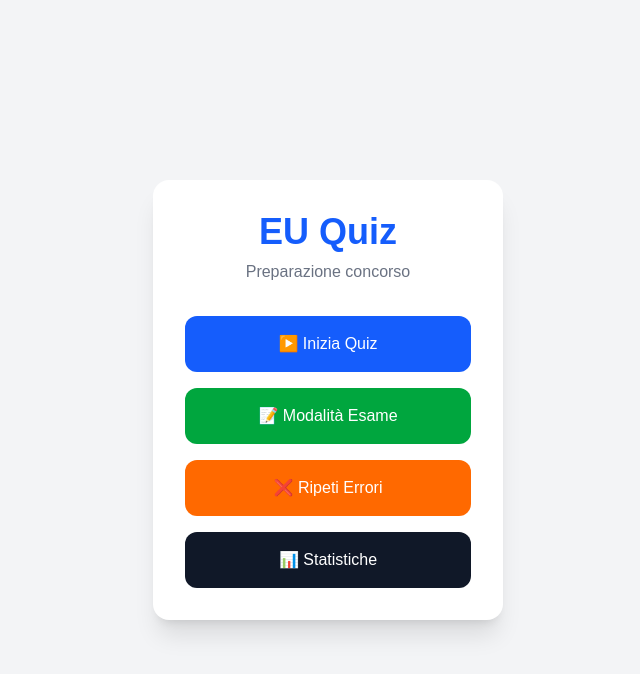
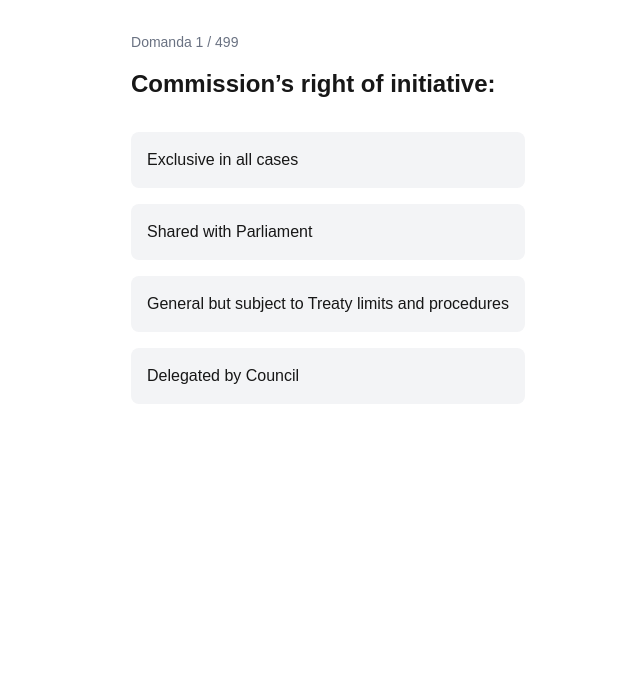
Before and after one commit to gianmarcopalermo1992/eu-quiz, a Next.js app: page /quiz in a window 1280 px wide. Shown: the top 674 px of the page, without its empty margins (312-952 px from the left). Built offline with nearby package versions, Linux system fonts and the light colour scheme.

Commit message:
Fix pagina quiz

```diff
--- a/app/quiz/page.tsx
+++ b/app/quiz/page.tsx
@@ -1,37 +1,83 @@
-import Link from "next/link";
+"use client";
 
-export default function Home() {
+import { useState } from "react";
+import questions from "../data/questions.json";
+
+export default function QuizPage() {
+  const [current, setCurrent] = useState(0);
+  const [selected, setSelected] = useState<number | null>(null);
+  const [score, setScore] = useState(0);
+
+  const q = questions[current];
+
+  function answer(index: number) {
+    if (selected !== null) return;
+
+    setSelected(index);
+
+    if (index === q.correctAnswer) {
+      setScore(score + 1);
+    }
+  }
+
+  function next() {
+    if (current < questions.length - 1) {
+      setCurrent(current + 1);
+      setSelected(null);
+    }
+  }
+
+  if (!q) {
+    return (
+      <main className="max-w-3xl mx-auto p-8">
+        <h1 className="text-3xl font-bold">Quiz terminato!</h1>
+
+        <p className="mt-4 text-xl">
+          Hai risposto correttamente a {score} domande su {questions.length}.
+        </p>
+      </main>
+    );
+  }
+
   return (
-    <main className="min-h-screen flex items-center justify-center bg-gray-100">
-      <div className="bg-white shadow-xl rounded-2xl p-8 w-[350px]">
+    <main className="max-w-3xl mx-auto p-8">
+      <h2 className="text-sm text-gray-500">
+        Domanda {current + 1} / {questions.length}
+      </h2>
 
-        <h1 className="text-4xl font-bold text-center text-blue-600">
-          EU Quiz
-        </h1>
+      <h1 className="text-2xl font-bold mt-4">
+        {q.question}
+      </h1>
 
-        <p className="text-center text-gray-500 mt-2 mb-8">
-          Preparazione concorso
-        </p>
+      <div className="mt-8 flex flex-col gap-4">
+        {q.options.map((option, i) => {
+          let color = "bg-gray-100";
 
-        <Link href="/quiz">
-          <button className="w-full bg-blue-600 text-white p-4 rounded-xl mb-4 hover:bg-blue-700">
-            ▶️ Inizia Quiz
-          </button>
-        </Link>
+          if (selected !== null) {
+            if (i === q.correctAnswer) color = "bg-green-400";
+            else if (i === selected) color = "bg-red-400";
+          }
 
-        <button className="w-full bg-green-600 text-white p-4 rounded-xl mb-4">
-          📝 Modalità Esame
+          return (
+            <button
+              key={i}
+              onClick={() => answer(i)}
+              className={`${color} p-4 rounded-lg text-left hover:opacity-90`}
+            >
+              {option}
+            </button>
+          );
+        })}
+      </div>
+
+      {selected !== null && (
+        <button
+          onClick={next}
+          className="mt-8 w-full bg-blue-600 text-white py-4 rounded-xl hover:bg-blue-700"
+        >
+          Prossima domanda →
         </button>
-
-        <button className="w-full bg-orange-500 text-white p-4 rounded-xl mb-4">
-          ❌ Ripeti Errori
-        </button>
-
-        <button className="w-full bg-gray-900 text-white p-4 rounded-xl">
-          📊 Statistiche
-        </button>
-
-      </div>
+      )}
     </main>
   );
 }
```
